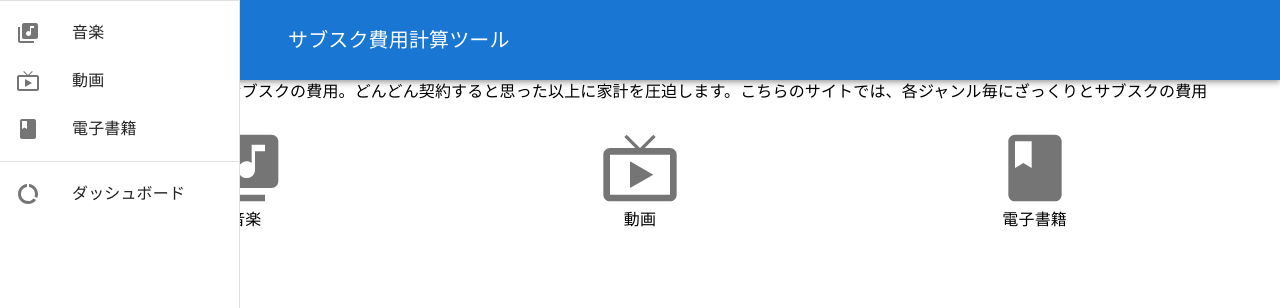
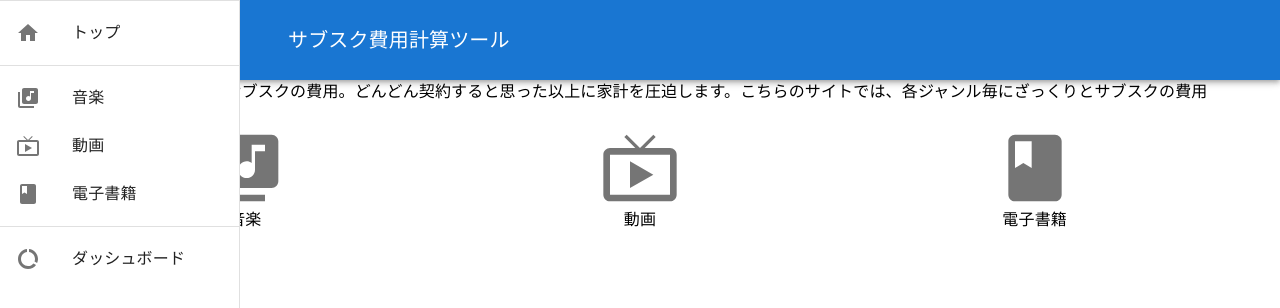
Before and after one commit to nakagawa333/subs-fee-calculator, a Next.js app: page / in a window 1280 px wide. Shown: the top 308 px of the page. Built offline with nearby package versions, Linux system fonts and the light colour scheme.

Commit message:
定数化

```diff
--- a/src/components/Top/top.tsx
+++ b/src/components/Top/top.tsx
@@ -3,6 +3,7 @@ import LibraryMusicIcon from '@mui/icons-material/LibraryMusic';
 import LiveTvIcon from '@mui/icons-material/LiveTv';
 import BookIcon from '@mui/icons-material/Book';
 import Link from "next/link";
+import { Endpoint } from "@/constant/endpoint";
 
 export default function Top() {
   const drawerWidth: number = 240;
@@ -23,7 +24,7 @@ export default function Top() {
             alignItems="center"
             spacing={4}>
             <Grid item xs={6} md={4}>
-              <Link href="/music">
+              <Link href={Endpoint.MUSIC}>
                 <LibraryMusicIcon
                   style={{
                     display:"block",
@@ -39,7 +40,7 @@ export default function Top() {
             </Grid>
 
             <Grid item xs={6} md={4}>
-              <Link href="/movie">
+              <Link href={Endpoint.MOVIE}>
                 <LiveTvIcon
                 style={{
                     display:"block",
@@ -55,7 +56,7 @@ export default function Top() {
             </Grid>
 
             <Grid item xs={12} md={4}>
-              <Link href="/ebook">
+              <Link href={Endpoint.EBOOK}>
                 <BookIcon
                 style={{
                     display:"block",
--- a/src/components/sidebars/sidebars.tsx
+++ b/src/components/sidebars/sidebars.tsx
@@ -13,10 +13,12 @@ import LibraryMusicIcon from '@mui/icons-material/LibraryMusic';
 import LiveTvIcon from '@mui/icons-material/LiveTv';
 import BookIcon from '@mui/icons-material/Book';
 import ClearIcon from '@mui/icons-material/Clear';
-import { useRouter } from 'next/navigation';
 import { UseSidebarsEvent } from '@/hooks/sidebarsEvent';
-import { Box, Typography } from '@mui/material';
+import { Box } from '@mui/material';
 import DataUsageIcon from '@mui/icons-material/DataUsage';
+import HomeIcon from '@mui/icons-material/Home';
+import { Endpoint } from '@/constant/endpoint';
+import { PageName } from '@/constant/pageName';
 
 type Props = {
   mobileOpen: boolean;
@@ -26,24 +28,28 @@ type Props = {
 
 export default function Sidebars(props: Props) {
   const drawerWidth: number = 240;
-  const dashboard: string = "ダッシュボード";
+  const top: string = "トップ";
 
   const iconInfos: any = {
     "音楽": {
-      "href": "/music",
+      "href": Endpoint.MUSIC,
       "icon": <LibraryMusicIcon />
     },
     '動画': {
-      "href": "/movie",
+      "href": Endpoint.MOVIE,
       "icon": <LiveTvIcon />,
     },
     "電子書籍": {
-      "href": "/ebook",
+      "href": Endpoint.EBOOK,
       "icon": <BookIcon />
     },
     "ダッシュボード": {
-      "href": "/dashboard",
+      "href": Endpoint.DASHBOARD,
       "icon": <DataUsageIcon />
+    },
+    "サブスク計算": {
+      "href": Endpoint.TOP,
+      "icon": <HomeIcon />
     }
   }
 
@@ -69,8 +75,19 @@ export default function Sidebars(props: Props) {
         />
       </Toolbar>
       <Divider />
+        <List>
+          <ListItem key={PageName.TOP} disablePadding onClick={() => event.listItemClick(PageName.TOP)}>
+              <ListItemButton>
+                <ListItemIcon>
+                  {iconInfos[PageName.TOP]["icon"]}
+                </ListItemIcon>
+              <ListItemText primary={top} />
+              </ListItemButton>
+          </ListItem>
+        </List>
+      <Divider />
       <List>
-        {['音楽', '動画', '電子書籍'].map((text, index) => (
+        {[PageName.MUSIC,PageName.VIDEO, PageName.EBOOK,].map((text, index) => (
           <ListItem key={text} disablePadding onClick={() => event.listItemClick(text)}>
             <ListItemButton>
               <ListItemIcon>
@@ -83,12 +100,12 @@ export default function Sidebars(props: Props) {
       </List>
       <Divider />
       <List>
-        <ListItem key={dashboard} disablePadding onClick={() => event.listItemClick(dashboard)}>
+        <ListItem key={PageName.DASHBOARD} disablePadding onClick={() => event.listItemClick(PageName.DASHBOARD)}>
             <ListItemButton>
               <ListItemIcon>
-                {iconInfos[dashboard]["icon"]}
+                {iconInfos[PageName.DASHBOARD]["icon"]}
               </ListItemIcon>
-            <ListItemText primary={dashboard} />
+            <ListItemText primary={PageName.DASHBOARD} />
             </ListItemButton>
         </ListItem>
       </List>
--- /dev/null
+++ b/src/constant/endpoint.ts
@@ -0,0 +1,8 @@
+export class Endpoint{
+  //
+  static readonly TOP: string = "/";
+  static readonly MUSIC: string = "/music";
+  static readonly MOVIE: string = "/movie";
+  static readonly EBOOK: string = "/ebook";
+  static readonly DASHBOARD: string = "/dashboard";
+}
--- /dev/null
+++ b/src/constant/pageName.ts
@@ -0,0 +1,8 @@
+export class PageName{
+  //タイトル
+  static readonly TOP: string = "サブスク計算";
+  static readonly MUSIC: string = "音楽";
+  static readonly VIDEO: string = "動画";
+  static readonly EBOOK: string = "電子書籍";
+  static readonly DASHBOARD: string = "ダッシュボード";
+}
```
